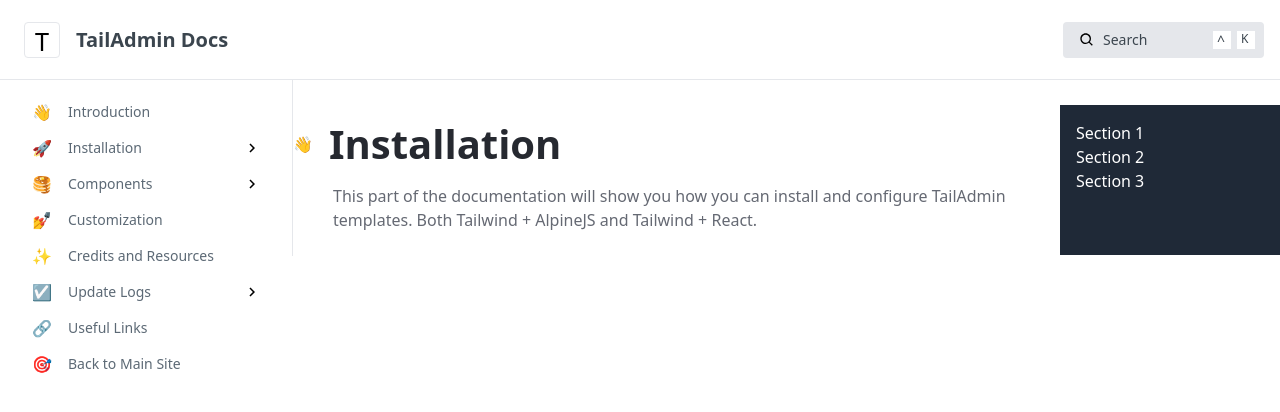
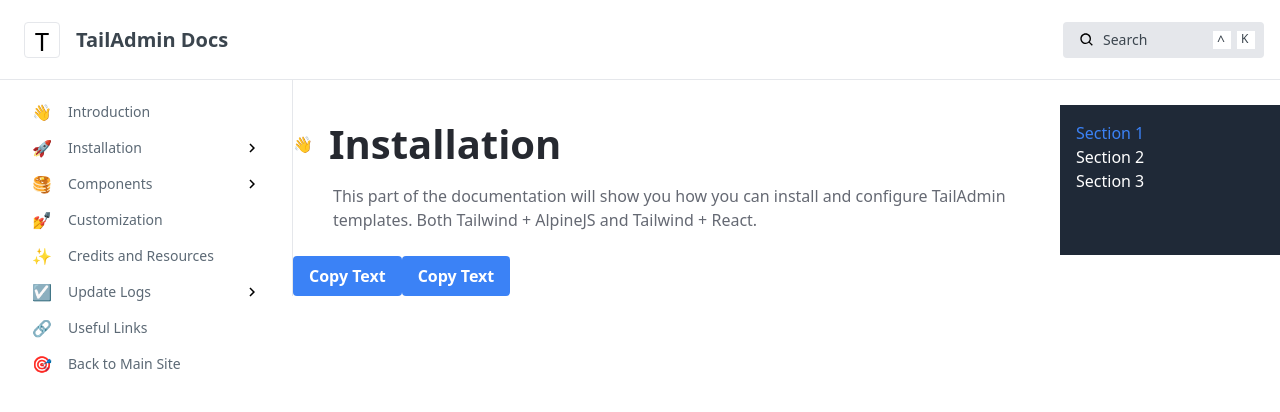
Before and after one commit to Nurit-Ltd/NurAdmin-Docs, a React (Vite) app: page /installation in a window 1280 px wide. Shown: the top 412 px of the page. Built offline with nearby package versions, Linux system fonts and the light colour scheme.

Commit message:
installations copy text

```diff
--- /dev/null
+++ b/src/components/screen/Installation/HtmlAdmin.jsx
@@ -0,0 +1,39 @@
+
+
+const HtmlAdmin = () => {
+  const copyToClipboard = () => {
+    const textToCopy = "Text you want to copy";
+    navigator.clipboard.writeText(textToCopy)
+      .then(() => {
+        console.log('Text copied to clipboard');
+      })
+      .catch((error) => {
+        console.error('Error copying text: ', error);
+      });
+  };
+  const copyThreeClipboard = () => {
+    const textToCopy = "two two";
+    navigator.clipboard.writeText(textToCopy)
+      .then(() => {
+        console.log('Text copied to clipboard');
+      })
+      .catch((error) => {
+        console.error('Error copying text: ', error);
+      });
+  };
+  return (
+    <div className="w-[828px]">
+      <div className="container_fluid">
+
+    </div>
+    <button className="bg-blue-500 hover:bg-blue-700 text-white font-bold py-2 px-4 rounded" onClick={copyToClipboard}>
+        Copy Text
+      </button>
+    <button className="bg-blue-500 hover:bg-blue-700 text-white font-bold py-2 px-4 rounded" onClick={copyThreeClipboard}>
+        Copy Text
+      </button>
+    </div>
+  );
+};
+
+export default HtmlAdmin;
--- a/src/pages/Installation.jsx
+++ b/src/pages/Installation.jsx
@@ -1,4 +1,5 @@
 import { useEffect, useState } from "react";
+import HtmlAdmin from "../components/screen/Installation/HtmlAdmin";
 import TitleHeading from "../components/shared/TitleHeading";
 
 const Installation = () => {
@@ -33,7 +34,9 @@
         />
       <div className="flex relative ">
         <div className="">
-          <section id="section1"></section>
+          <section id="section1">
+            <HtmlAdmin />
+          </section>
           <section id="section2"></section>
           <section id="section3"></section>
         </div>
```
